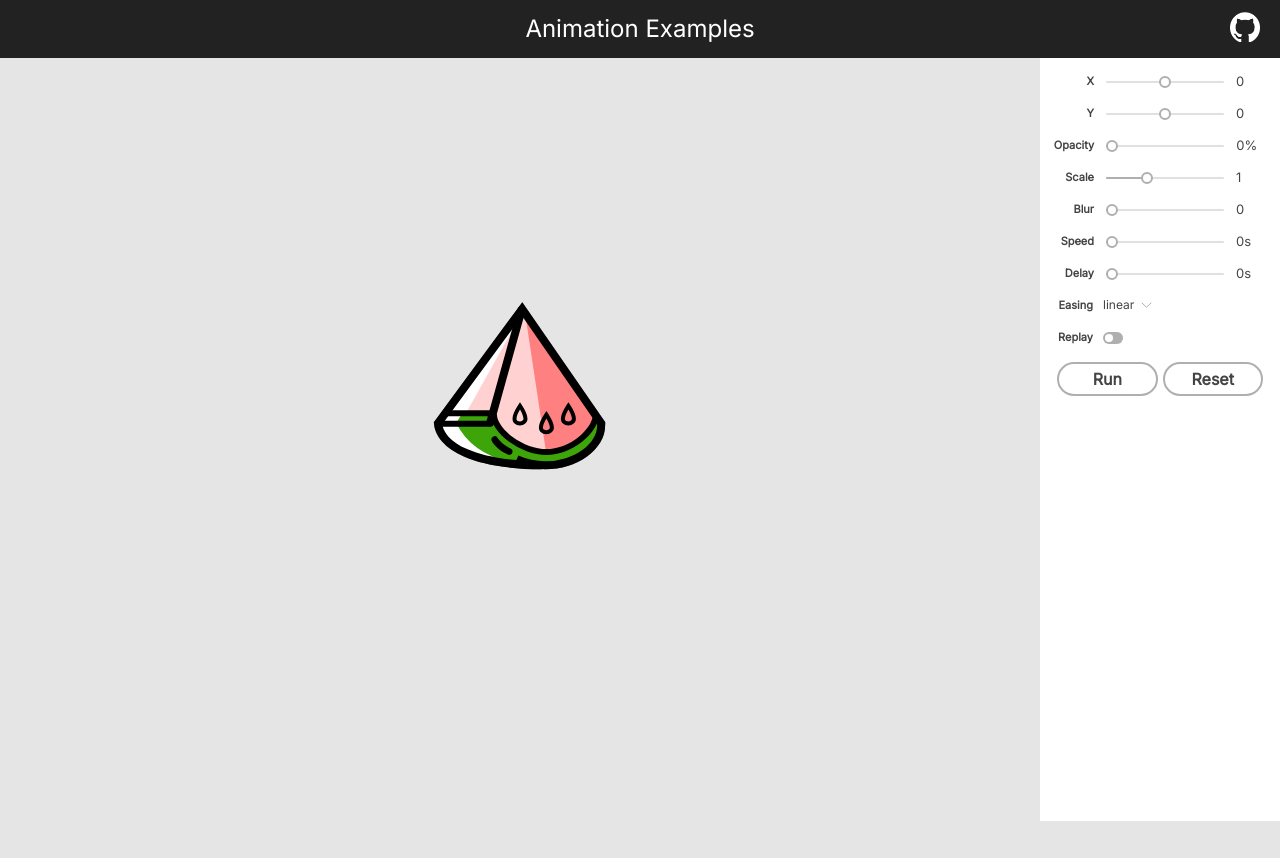
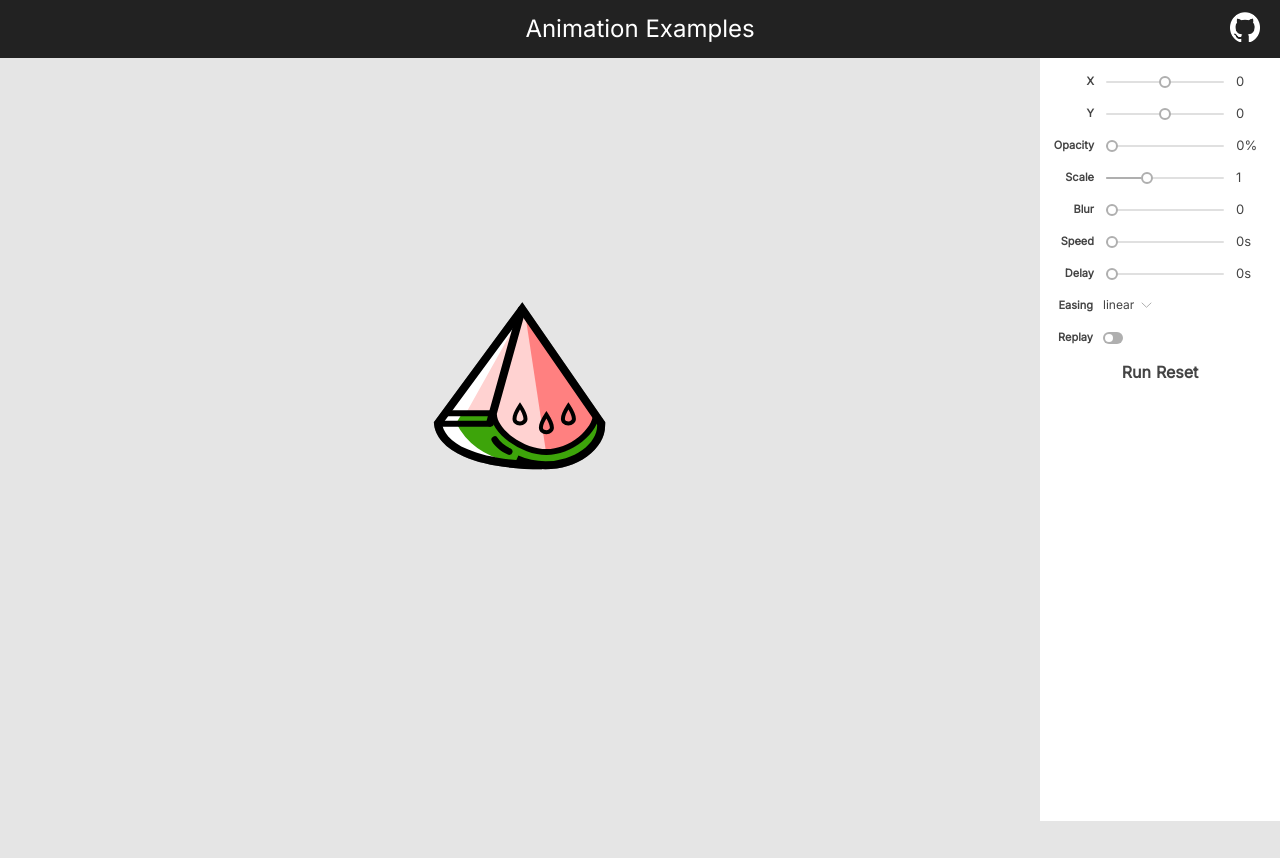
Before and after one commit to f-kurdan/animation-examples, a React (Create React App) app: page / in a window 1280 px wide. Built offline with nearby package versions, Linux system fonts and the light colour scheme.

Commit message:
Update run and reset buttons

```diff
--- a/src/main/settings-panel/settings-options/buttons/reset.tsx
+++ b/src/main/settings-panel/settings-options/buttons/reset.tsx
@@ -4,9 +4,8 @@ import { resetState } from '../../../../redux/animationSlice'
 const Reset = () => {
     const dispatch = useDispatch()
 
-
     return (
-        <div onClick={() => dispatch(resetState())} className='settings-panel__options__run-button'>Reset</div>
+        <div onClick={() => dispatch(resetState())} className='settings-panel__options__button'>Reset</div>
     )
 }
 
--- a/src/main/settings-panel/settings-options/buttons/run.tsx
+++ b/src/main/settings-panel/settings-options/buttons/run.tsx
@@ -1,8 +1,12 @@
 import React from 'react'
+import { useDispatch } from 'react-redux'
+import { startAnimation } from '../../../../redux/animationSlice'
 
 const Run = () => {
+    const dispatch = useDispatch()
+
     return (
-        <div className='settings-panel__options__run-button'>Run</div>
+        <div onClick={() => dispatch(startAnimation(true))} className='settings-panel__options__button'>Run</div>
     )
 }
 
```
